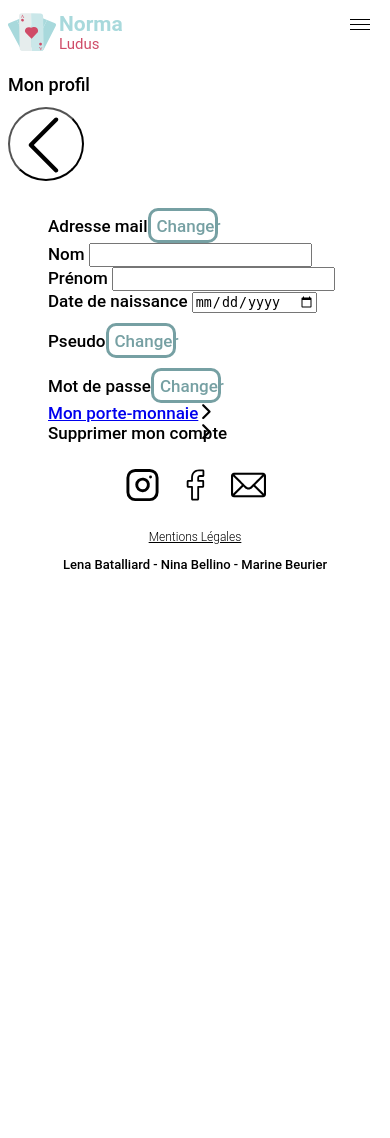
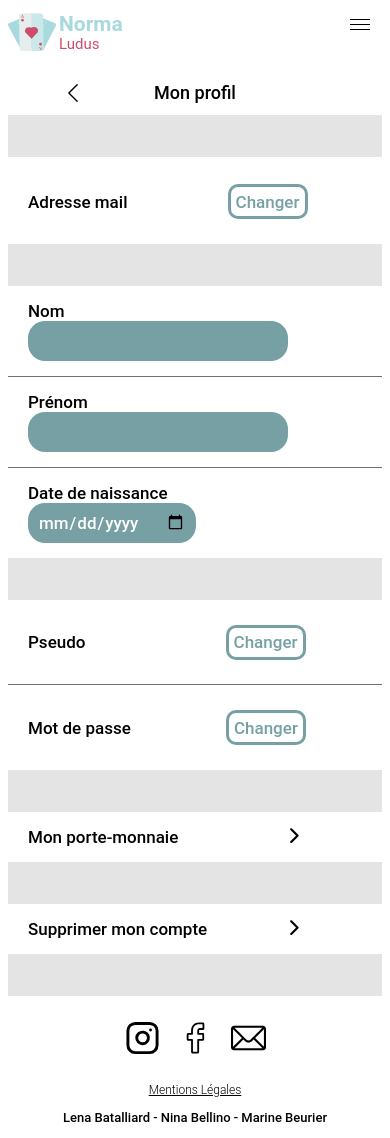
Before and after one commit to marinebrdesign/norma_ludus, a PHP site: the page made by paramètre-mon-profil.html in a window 390 px wide. Before the commit the page ends 569 px from the top, so only its background shows below. Run offline with PHP 8.4, Linux system fonts and the light colour scheme; some libraries are stand-ins or nearby versions.

Commit message:
fin de la mise en page de la page profil des paramètres

```diff
--- a/css/style_mise_en_page.css
+++ b/css/style_mise_en_page.css
@@ -115,8 +115,8 @@ h3#equipe, .contact > h3, .a-propos h3 {
 
 }
 
-/*------mentions legales, parametres------*/
-.mentions-legales, .parametres {
+/*------mentions legales, parametres, mon profil(parametres)------*/
+.mentions-legales, .parametres, .parametres_profil {
     position: relative;
 }
 
@@ -139,21 +139,26 @@ h3#equipe, .contact > h3, .a-propos h3 {
     margin-top: 30px;
 }
 
-/*parametres*/
+/*parametres, mon profil(parametres)*/
 .parametres header {
     text-align: center;
 }
 
-.parametres ul {
+.parametres_profil h1 {
+    text-align: center;
+    margin-top: 20px;
+  }
+
+.parametres ul, .parametres_profil ul {
     padding-left: 0;
 }
 
-.parametres li {
+.parametres li,.parametres_profil li {
     padding: 15px 0 15px 0;
 }
 
-.parametres li:first-of-type {
-    border-bottom:50px solid #E4E4E4;
+.parametres li:first-of-type, .parametres_profil li:first-of-type  {
+    border-bottom:42px solid #E4E4E4;
     padding-bottom: 15px;
     padding-top: 0;
 }
@@ -163,18 +168,18 @@ h3#equipe, .contact > h3, .a-propos h3 {
     border-top:1px solid #707070;
 }
 
-.parametres li:nth-of-type(3) {
-    border-bottom:50px solid #E4E4E4;
+.parametres li:nth-of-type(3), .parametres_profil li:nth-of-type(4), .parametres_profil li:nth-of-type(6), .parametres_profil li:nth-of-type(7), .parametres_profil li:nth-of-type(8) {
+    border-bottom:42px solid #E4E4E4;
 }
 
 .parametres li:nth-of-type(4) {
     border-top:1px solid #707070;
-    border-bottom:50px solid #E4E4E4;
+    border-bottom:42px solid #E4E4E4;
 }
 
 .parametres li:nth-of-type(5) {
     border-top:1px solid #707070;
-    border-bottom:50px solid #E4E4E4;
+    border-bottom:42px solid #E4E4E4;
 }
 
 .parametres li:nth-of-type(6) {
@@ -182,8 +187,40 @@ h3#equipe, .contact > h3, .a-propos h3 {
     border-bottom:1px solid #707070;
 }
 
-/*croix*/
-.croix button {
+/*parametres mon profil*/
+.parametres_profil header {
+    border-bottom:42px solid #E4E4E4;
+}
+
+.parametres_profil .retour {
+    position: absolute;
+    top: 38px;
+}
+.parametres_profil label, .parametres_profil input {
+    display: table-cell;
+}
+
+.parametres_profil button, .parametres_profil p, .parametres_profil a {
+    display: inline-block;
+}
+
+.parametres_profil li:nth-of-type(2),.parametres_profil li:nth-of-type(3), .parametres_profil li:nth-of-type(5) {
+    border-bottom:1px solid #707070;
+}
+
+.parametres_profil input {
+    border-radius: 17px;
+    height: 20px;
+    padding: 10px;
+}
+/*bouton*/
+ul#parametre_profil button {
+    padding: 0;
+    width: 80px;
+}
+
+/*croix, fleche retour*/
+.croix button, .retour button {
     position: relative;
     top: -43px;
     margin-left: 30px;
@@ -193,6 +230,12 @@ svg#croix {
     width: 16px;
     height: 16px;
 }
+
+svg#left_arrow {
+    width: 18px;
+    height: 20px;
+}
+
 /*responsive*/
 @media screen and (max-width: 2000px) {
     /*equipe*/
@@ -237,12 +280,33 @@ svg#croix {
     }
 
     /*parametres*/
-    .parametres a {
-        padding-left: 120px;
+    .parametres a, .parametres_profil label, .parametres_profil a, .parametres_profil p  {
+        padding-left: 80px;
     }
 
-    .parametres .fa-chevron-right {
+    .parametres .fa-chevron-right, .parametres_profil .fa-chevron-right {
         padding-left: 540px;
+    }
+
+    /*parametres mon profil*/
+    .parametres_profil input {
+        margin-left:80px;
+    }
+
+    /*bouton*/
+    ul#parametre_profil li:first-of-type button {
+        position: relative;
+        left: 495px
+    }
+
+    ul#parametre_profil li:nth-of-type(5) button{
+        position: relative;
+        left: 535px;
+    }
+
+    ul#parametre_profil li:nth-of-type(6) button{
+        position: relative;
+        left: 490px;
     }
 }
 
@@ -288,12 +352,33 @@ svg#croix {
     }
 
     /*parametres*/
-    .parametres a {
-        padding-left: 80px;
+    .parametres a, .parametres_profil label, .parametres_profil a, .parametres_profil p {
+        padding-left: 50px;
     }
 
-    .parametres .fa-chevron-right {
+    .parametres .fa-chevron-right, .parametres_profil .fa-chevron-right {
         padding-left: 250px;
+    }
+
+    /*parametres mon profil*/
+    .parametres_profil input {
+        margin-left:50px;
+    }
+
+    /*bouton*/
+    ul#parametre_profil li:first-of-type button {
+        position: relative;
+        left: 245px
+    }
+
+    ul#parametre_profil li:nth-of-type(5) button{
+        position: relative;
+        left: 285px;
+    }
+
+    ul#parametre_profil li:nth-of-type(6) button{
+        position: relative;
+        left: 240px;
     }
 }
 
@@ -347,10 +432,35 @@ svg#croix {
 
     /*parametres*/
     .parametres a {
-        padding-left:40px;
+        padding-left:20px;
     }
 
-    .parametres .fa-chevron-right {
+    .parametres .fa-chevron-right, .parametres_profil .fa-chevron-right  {
         padding-left: 80px;
     }
+
+    /*parametres mon profil*/
+    .parametres_profil input {
+        margin-left:20px;
+    }
+
+    .parametres_profil label, .parametres_profil a, .parametres_profil p {
+        padding-left:20px;
+    }
+
+    /*bouton*/
+    ul#parametre_profil li:first-of-type button {
+        position: relative;
+        left: 100px
+    }
+
+    ul#parametre_profil li:nth-of-type(5) button{
+        position: relative;
+        left: 140px;
+    }
+
+    ul#parametre_profil li:nth-of-type(6) button{
+        position: relative;
+        left: 95px;
+    }
 }
--- a/css/typographie_couleurs.css
+++ b/css/typographie_couleurs.css
@@ -162,7 +153,7 @@ svg#left_arrow {
 
 .retour button {
     background-color: white;
-    /*border: none;*/
+    border: none;
     border-radius: 50%;
 }
 
@@ -347,7 +338,7 @@ h3#equipe {
 }
 
 /* contact*/
-input#mail2, input#nom, input#prenom, textarea#msg{
+.formulaire_contact input#mail2, .formulaire_contact input#nom, .formulaire_contact input#prenom, .formulaire_contact textarea#msg{
     color: #666666;
     font-family: Roboto;
     font-weight: 400;
@@ -449,12 +440,22 @@ h4 {
 }
 
 /*------mon profil------*/
-ul#parametre_profil {
+ul#parametre_profil, ul#parametre_profil p, ul#parametre_profil a  {
     list-style-type: none;
     color: black;
     font-family: Roboto;
     font-weight: 500;
     font-size: 17px;
+    text-decoration: none;
+}
+
+.parametres_profil input {
+    background-color:#76A0A3;
+    color: #FFFFFF;
+    font-family: Roboto;
+    font-weight: 500;
+    font-size: 17px;
+    border: none;
 }
 
 /*------categories------*/
--- a/paramètre-mon-profil.html
+++ b/paramètre-mon-profil.html
@@ -27,6 +27,7 @@
     </nav>
 </header>
 <main>
+    <div class="parametres_profil">
         <header>
             <h1>Mon profil</h1>
             <div class="retour">
@@ -34,7 +35,7 @@
             </div>
         </header>
         <ul id="parametre_profil">
-        <li>Adresse mail<button>Changer</button></li>
+            <li><p>Adresse mail</p><button>Changer</button></li>
             <li>
                 <div class="nom-profil">
                     <label for=nom>Nom</label>
@@ -50,11 +51,12 @@
                 <label for=date-naissance>Date de naissance</label>
                 <input id=date-naissance name=date-naissance type=date required>
             </div>
-        <li>Pseudo<button>Changer</button></li>
-        <li>Mot de passe<button>Changer</button></li>
+            <li><p>Pseudo</p><button>Changer</button></li>
+            <li><p>Mot de passe</p><button>Changer</button></li>
             <li><a href="porte-monnaie.html">Mon porte-monnaie<i class="fas fa-chevron-right"></i></a></li>
-        <li>Supprimer mon compte<i class="fas fa-chevron-right"></i></li>
+            <li><a href="">Supprimer mon compte</a><i class="fas fa-chevron-right"></i></li>
         </ul>
+    </div>
 </main>
 <footer>
     <div class="reseaux module-footer">
--- a/vendre-jeux.html
+++ b/vendre-jeux.html
@@ -37,7 +37,7 @@
         <a href=""><svg id="plus_ajouter" height="426.66667pt" viewBox="0 0 426.66667 426.66667" width="426.66667pt" xmlns="http://www.w3.org/2000/svg"><path d="m405.332031 192h-170.664062v-170.667969c0-11.773437-9.558594-21.332031-21.335938-21.332031-11.773437 0-21.332031 9.558594-21.332031 21.332031v170.667969h-170.667969c-11.773437 0-21.332031 9.558594-21.332031 21.332031 0 11.777344 9.558594 21.335938 21.332031 21.335938h170.667969v170.664062c0 11.777344 9.558594 21.335938 21.332031 21.335938 11.777344 0 21.335938-9.558594 21.335938-21.335938v-170.664062h170.664062c11.777344 0 21.335938-9.558594 21.335938-21.335938 0-11.773437-9.558594-21.332031-21.335938-21.332031zm0 0"/></svg><p>Ajouter des photos</p></a>
     </div>
     <div class="ajouter-le-jeu">
-        <button>Ajouter le jeu</button>
+        <button>Vendre le jeu</button>
     </div>
 </main>
 <footer>
```
Also changed, not shown: other parts of css/typographie_couleurs.css (+85 -9 lines). Lines whose indentation alone changed are shown as unchanged.
